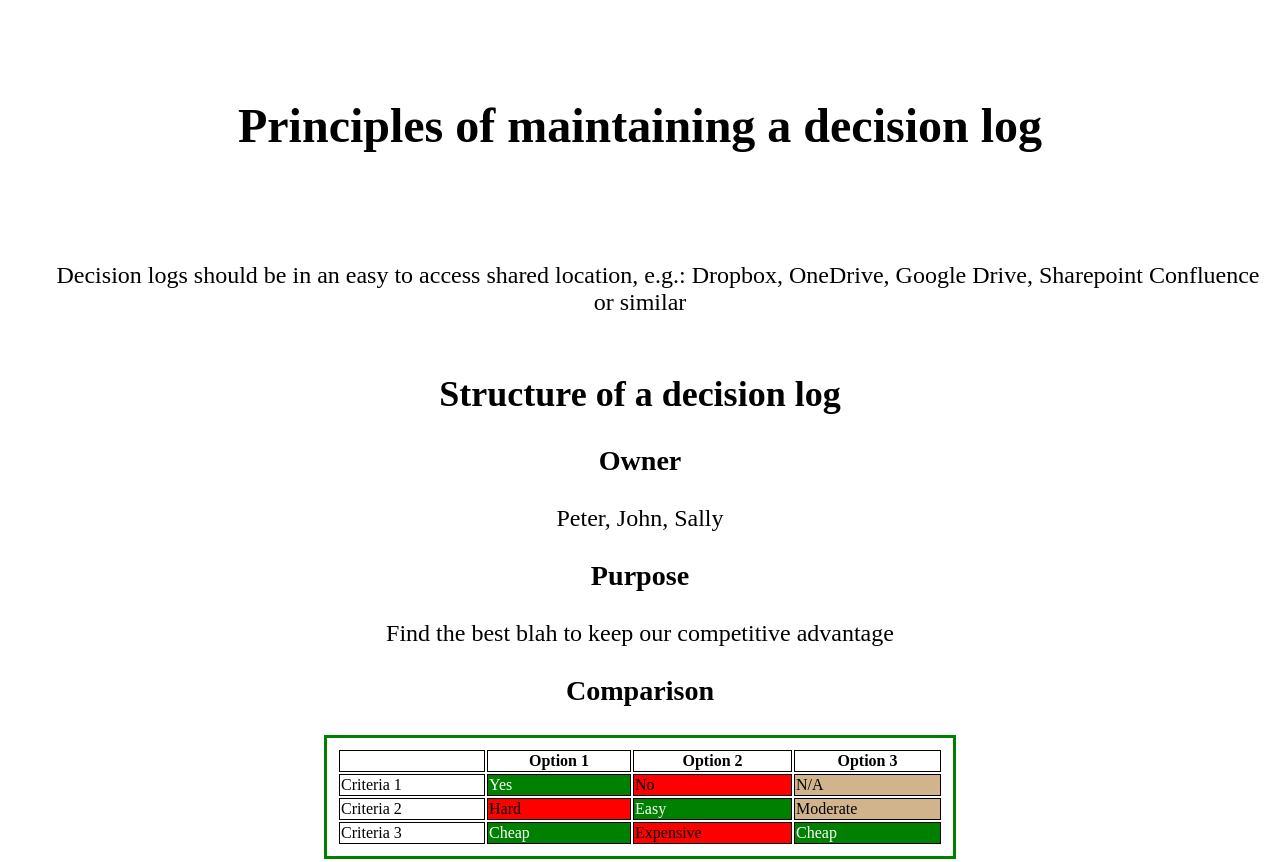
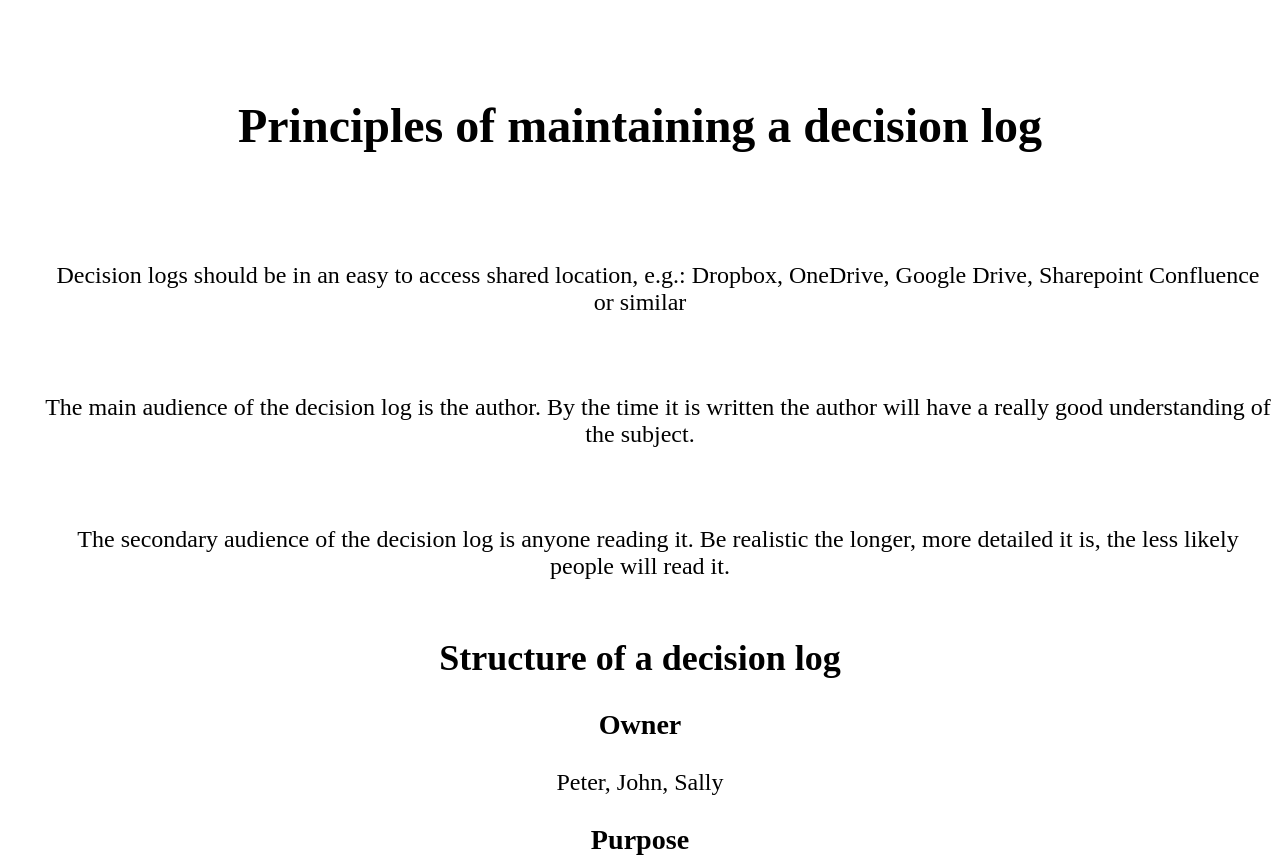
Before and after one commit to szantopeter/decisionlogmanifesto, a plain HTML site: page principles.html in a window 1280 px wide. Shown: the top 862 px of the page. Drawn offline with Linux system fonts and the light colour scheme.

Commit message:
added audience

```diff
--- a/principles.html
+++ b/principles.html
@@ -18,6 +18,12 @@
 
     <p class="multiline">
       Decision logs should be in an easy to access shared location, e.g.: Dropbox, OneDrive, Google Drive, Sharepoint Confluence or similar
+    </p>
+    <p class="multiline">
+      The main audience of the decision log is the author. By the time it is written the author will have a really good understanding of the subject.
+    </p>
+    <p class="multiline">
+      The secondary audience of the decision log is anyone reading it. Be realistic the longer, more detailed it is, the less likely people will read it.
     </p>
     <h2>Structure of a decision log</h2>
     <h3>Owner</h3>
```
